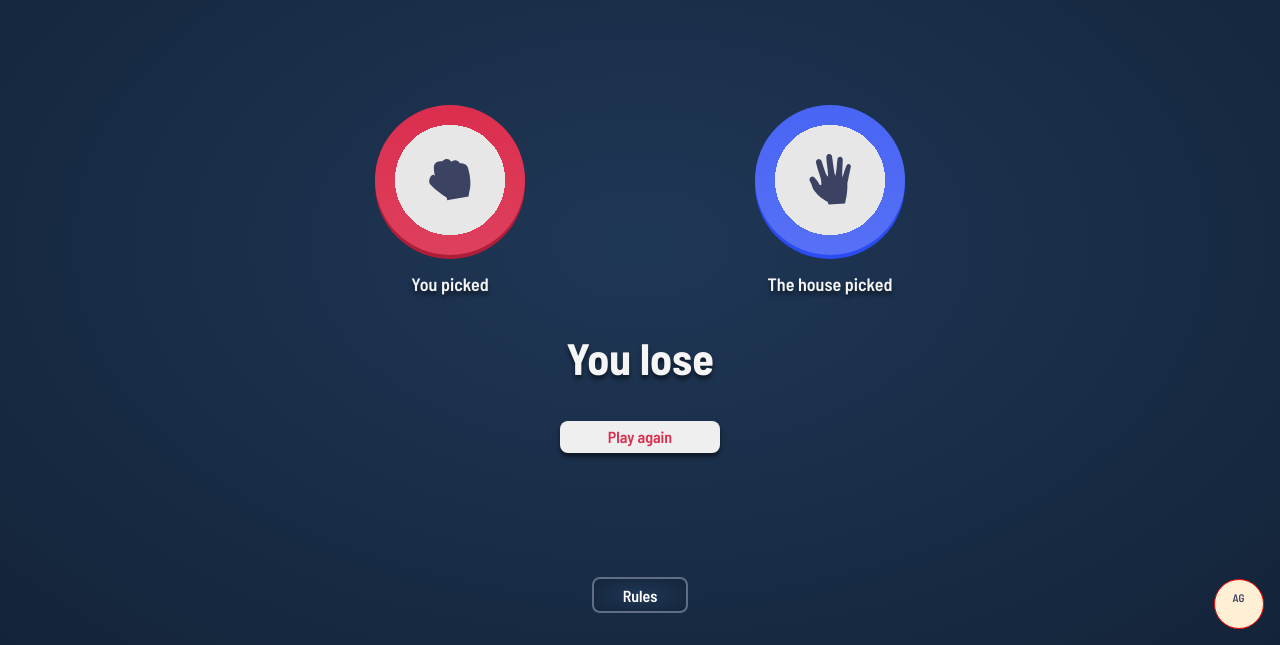
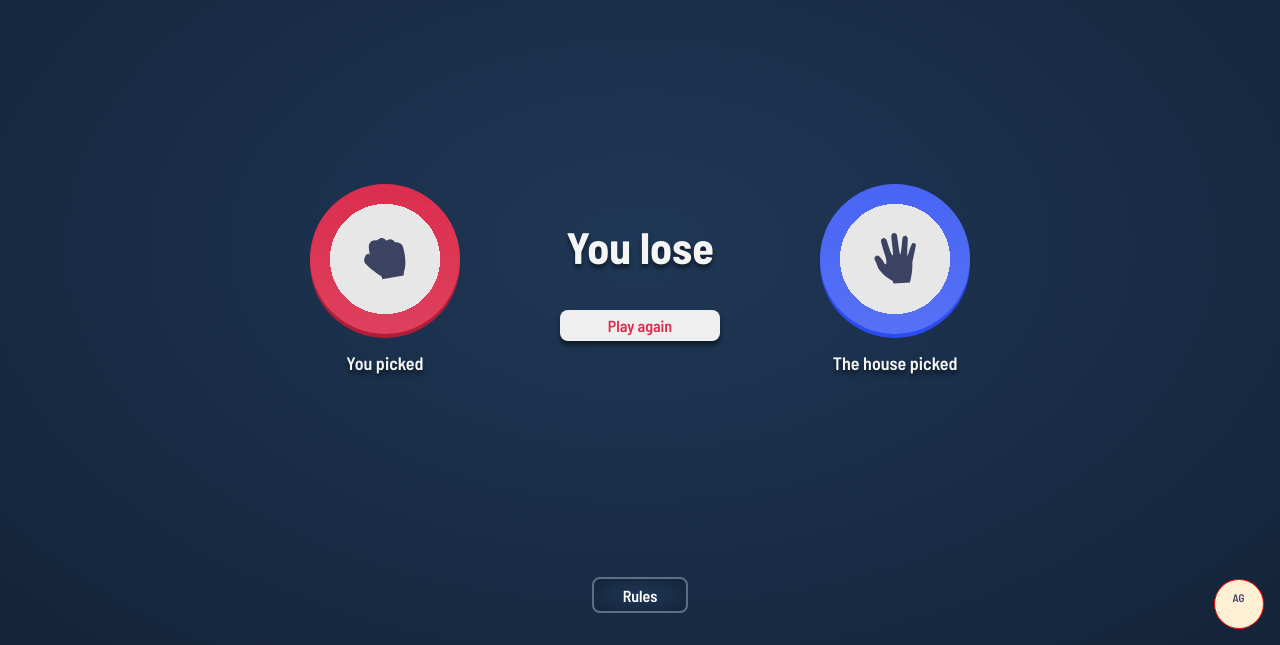
Before and after one commit to andresgrdn/rock-paper-scissors-game, a plain HTML site: page index.html in a window 1280 px wide. Both pictures are taken after a click on the button 526 px from the left and 358 px from the top of the page. Shown: the part 155-800 px from the top of the page. Drawn offline with Linux system fonts and the light colour scheme.

Commit message:
Added second step desktop layout

```diff
--- a/index.html
+++ b/index.html
@@ -20,6 +20,7 @@
   <!--Styles-->
   <link rel="stylesheet" href="./styles/base.css">
   <link rel="stylesheet" href="./styles/main.css">
+  <link rel="stylesheet" href="./styles/desktop.css" media="(min-width:640px">
 
 </head>
 
--- a/styles/desktop.css
+++ b/styles/desktop.css
@@ -0,0 +1,4 @@
+.second-step {
+  grid-template-areas:
+    "player state cpu";
+}
```
